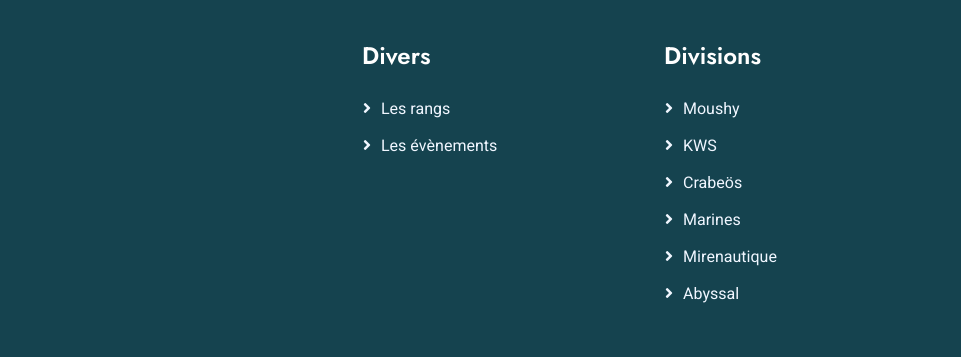
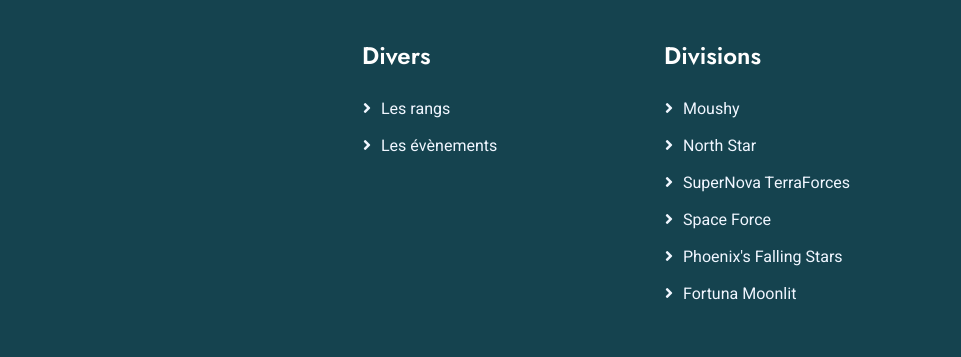
Before and after one commit to DesSnow/msis-v2, a plain HTML site: page index.html in a window 1280 px wide. Shown: the part 5622-5979 px from the top of the page, 0-961 px from the left. Drawn offline with nearby package versions, Linux system fonts and the light colour scheme.

Commit message:
name div

```diff
--- a/index.html
+++ b/index.html
@@ -386,7 +386,7 @@
                                         <img class="img-fluid rounded flex-shrink-0 p-1 division-img" src="img/logo/low_msis_CRABEOS.png">
                                     <br>
                                     <p>
-                                        Créée en 2942 et menée par le Capitaine ZETAlbator, la division Crabeös excelle
+                                        Créée en 2942 et menée par le Capitaine ZETAlbator, Notre division excelle
                                         dans les opérations terrestres en éliminant avec audace les éléments indésirables
                                         tout en collaborant avec d'autres factions.
                                     </p>
@@ -420,13 +420,13 @@
                     <div class="btn-border testimonial-item rounded p-4 division-div">
                         <div class="d-flex align-items-center">
                             <div class="divisons">
-                                <h5 class="mb-1 divisons-mb-1" >Abyssal Logistique</h5>
+                                <h5 class="mb-1 divisons-mb-1" >Fortuna Moonlit</h5>
                                 <!-- <p class="mb-1">Profession</p> -->
                                     <br>
                                         <img class="img-fluid rounded flex-shrink-0 p-1 division-img" src="img/logo/low_msis_ABYSSAL.png">
                                     <br>
                                     <p>
-                                        Abyssale Logistique est une division fondée en 2950, spécialisée dans le minage, le raffinage, le ravitaillement et plus encore.
+                                        Fortuna Moonlit est une division fondée en 2950, spécialisée dans le minage, le raffinage, le ravitaillement et plus encore.
                                         Rejoignez-nous pour une aventure semi-RP avec une équipe conviviale et des activités variées, des débutants aux experts.
                                     </p>
                                     <a class="btn btn-primary-gradient btn-border py-sm-3 px-4 px-sm-5 rounded-pill me-3 pose-division" href="">
@@ -478,13 +478,13 @@
                     <div class="btn-border testimonial-item rounded p-4 division-div">
                         <div class="d-flex align-items-center">
                             <div class="divisons">
-                                <h5 class="mb-1 divisons-mb-1" >KWS</h5>
+                                <h5 class="mb-1 divisons-mb-1" >North Stars</h5>
                                 <!-- <p class="mb-1">Profession</p> -->
                                     <br>
                                         <img class="img-fluid rounded flex-shrink-0 p-1 division-img" src="img/logo/low_msis_KWS.png">
                                     <br>
                                     <p>
-                                        La Killer Whale Security (KWS) est née de conflits internes au sein de la Corporation, avec pour objectifs principaux
+                                        La North Stars est née de conflits internes au sein de la Corporation, avec pour objectifs principaux
                                         la protection rapprochée du commandement et de la division Moushy.
                                         La KWS est capable d'intervenir efficacement dans différents types d'attaques, que ce soit sur terre ou dans l'espace.
                                     </p>
@@ -668,11 +668,11 @@
                     <div class="col-md-6 col-lg-3">
                         <h4 class="text-white mb-4">Divisions</h4>
                         <a class="btn btn-link" href="">Moushy</a>
-                        <a class="btn btn-link" href="">KWS</a>
-                        <a class="btn btn-link" href="">Crabeös</a>
-                        <a class="btn btn-link" href="">Marines</a>
-                        <a class="btn btn-link" href="">Mirenautique</a>
-                        <a class="btn btn-link" href="">Abyssal</a>
+                        <a class="btn btn-link" href="">North Star</a>
+                        <a class="btn btn-link" href="">SuperNova TerraForces</a>
+                        <a class="btn btn-link" href="">Space Force</a>
+                        <a class="btn btn-link" href="">Phoenix's Falling Stars</a>
+                        <a class="btn btn-link" href="">Fortuna Moonlit</a>
                     </div>
                     <div class="col-md-6 col-lg-3">
                         <img src="img/logo/msis_GENERAL.svg">
```
